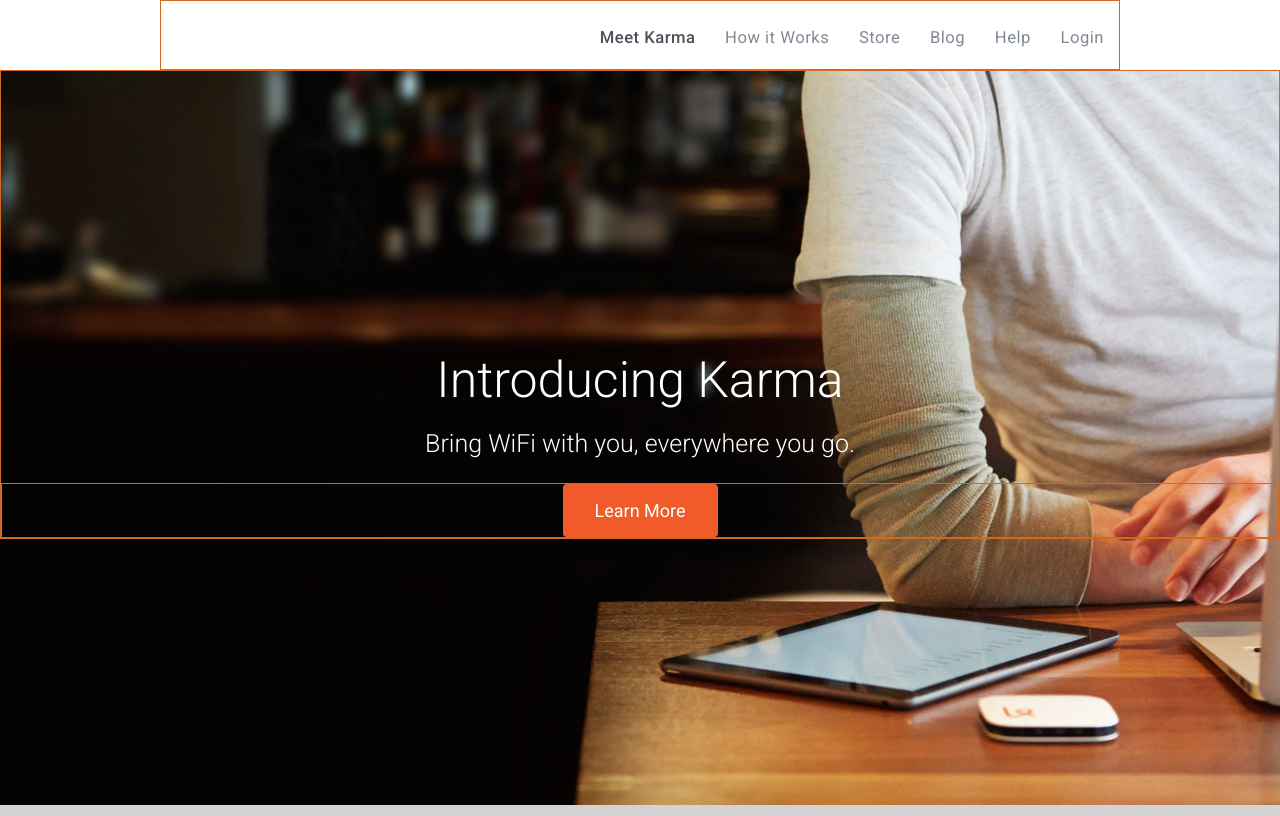
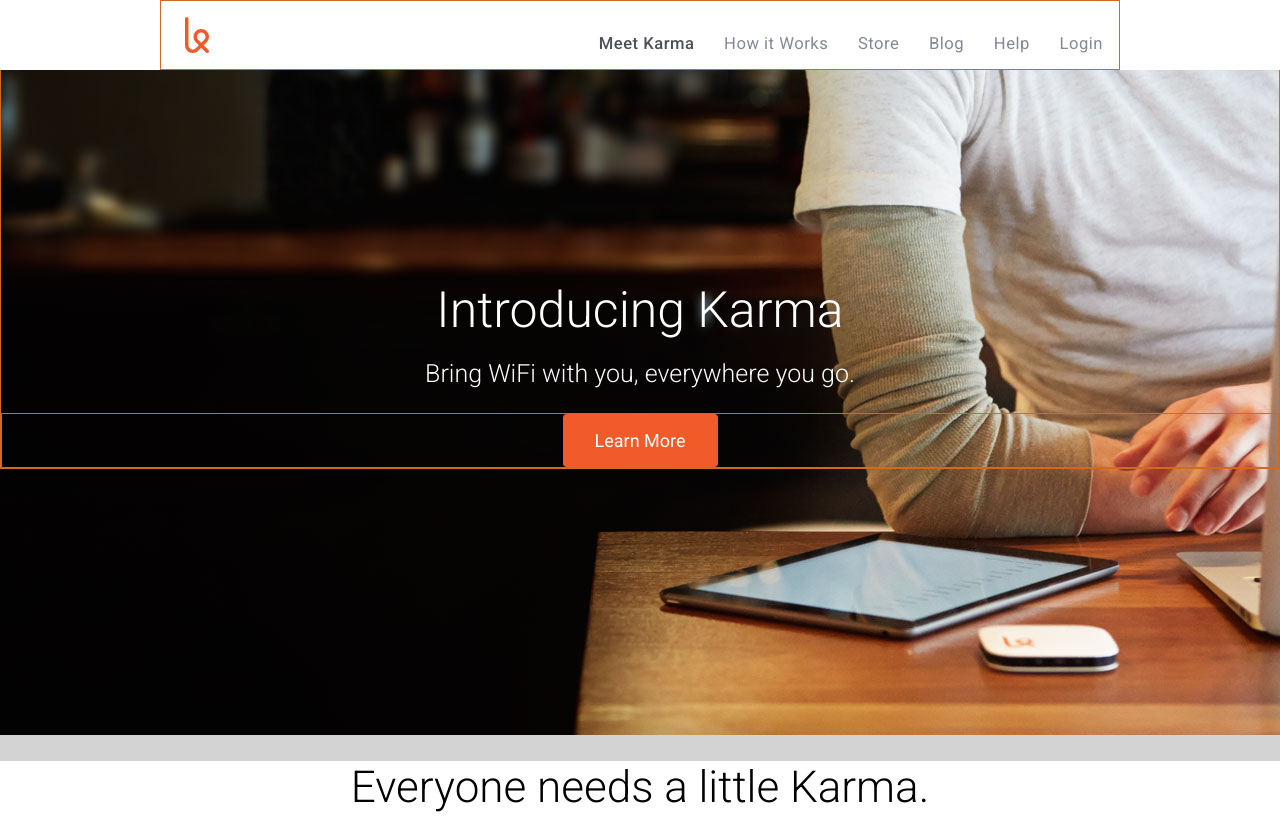
Before and after one commit to ezrashim/fewd_landing_page_clone, a plain HTML site: page index.html in a window 1280 px wide. Shown: the top 816 px of the page. Drawn offline with Linux system fonts and the light colour scheme.

Commit message:
initial commit

```diff
--- a/css/style.css
+++ b/css/style.css
@@ -444,6 +444,9 @@ div {border: 1px solid Chocolate;}
 /* Navigation Section */
 .top-navigation {
   background-color: #fff;
+  position: fixed;
+  width: 100%;
+  z-index: 9999;
 
 }
 
@@ -452,12 +455,13 @@ div {border: 1px solid Chocolate;}
   margin: 0 auto;
   width: 60rem;
   min-width: 37.5rem;
-  padding: 0 0.938rem;
+  padding: 1rem 1rem;
 }
 
 .logo {
-  padding: 0px 15px;
-  display: fill;
+  padding: 0em 0.5em;
+  width: 2.5em;
+
 }
 
 .top-navigation > .content > .links {
@@ -465,7 +469,6 @@ div {border: 1px solid Chocolate;}
   color: #838994;
   font-size: 1.04rem;
   letter-spacing: 0.03em;
-  margin-top: 1.7rem;
 
 }
 
@@ -551,6 +554,7 @@ button:hover {
 .cases .devices {
   margin: 1.625rem 3.125rem;
   text-align: center;
+  min-width: 52em;
 }
 
 .cases .devices li {
--- a/index.html
+++ b/index.html
@@ -18,7 +18,7 @@
 		<li>Help</li>
 		<li>Login</li>
 	</ul>
-	<img class="logo" src="images/karma-logo copy.svg" alt="Karma" width="26px">
+	<img class="logo" src="images/karma-logo copy.svg" alt="Karma">
 </div>
 </nav>
 
```
